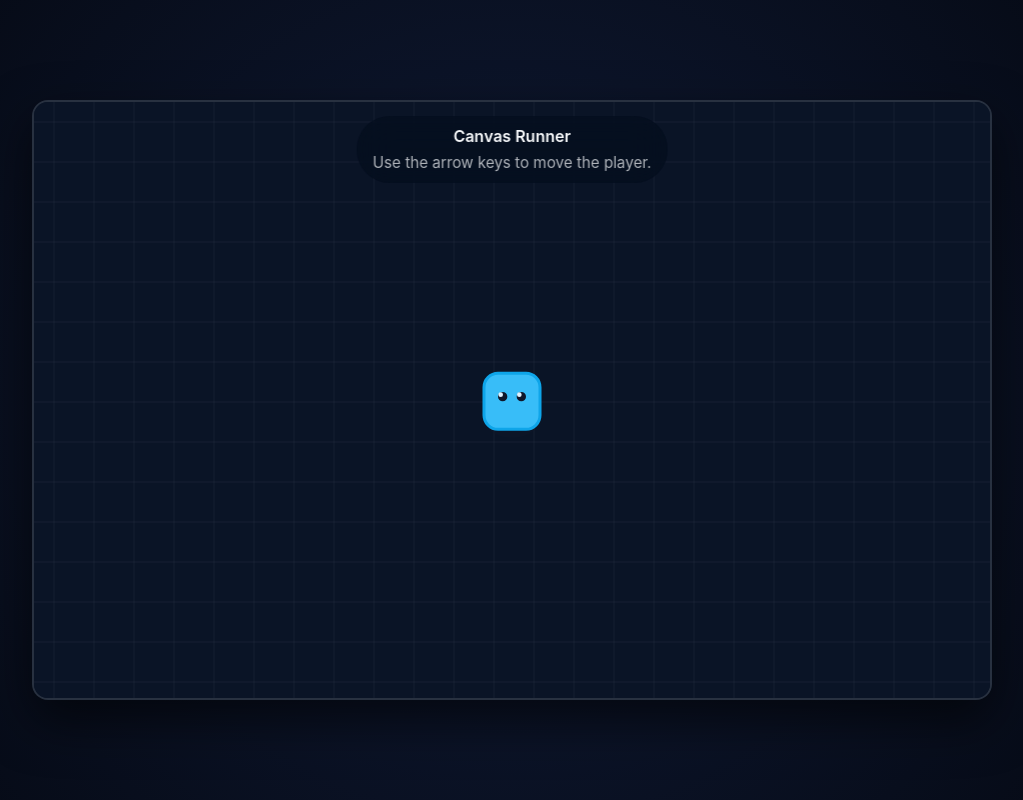
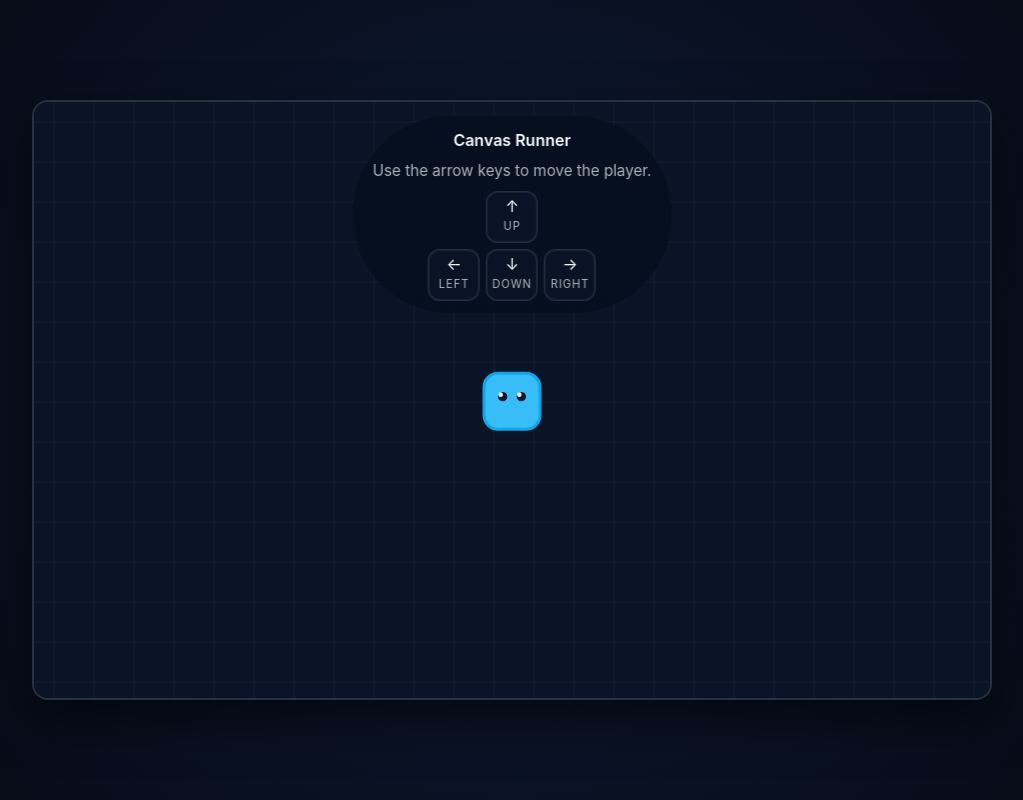
Before and after one commit to mrybak834/tiktokCodes, a website built with webpack: page public/index.html in a window 1280 px wide. Shown: the whole page, without its empty margins (128-1151 px from the left). Built offline with nearby package versions, Linux system fonts and the light colour scheme.

Commit message:
Add HUD key indicators and sync with input state

```diff
--- a/public/index.html
+++ b/public/index.html
@@ -13,6 +13,32 @@
       <aside class="hud" aria-live="polite">
         <h1 class="hud__title">Canvas Runner</h1>
         <p class="hud__hint">Use the arrow keys to move the player.</p>
+        <ul class="hud__keys" aria-label="Arrow key status">
+          <li class="hud__key-item hud__key-item--up">
+            <span class="hud__key" data-key="ArrowUp" role="switch" aria-checked="false">
+              <span class="hud__key-icon" aria-hidden="true">↑</span>
+              <span class="hud__key-label">Up</span>
+            </span>
+          </li>
+          <li class="hud__key-item hud__key-item--left">
+            <span class="hud__key" data-key="ArrowLeft" role="switch" aria-checked="false">
+              <span class="hud__key-icon" aria-hidden="true">←</span>
+              <span class="hud__key-label">Left</span>
+            </span>
+          </li>
+          <li class="hud__key-item hud__key-item--down">
+            <span class="hud__key" data-key="ArrowDown" role="switch" aria-checked="false">
+              <span class="hud__key-icon" aria-hidden="true">↓</span>
+              <span class="hud__key-label">Down</span>
+            </span>
+          </li>
+          <li class="hud__key-item hud__key-item--right">
+            <span class="hud__key" data-key="ArrowRight" role="switch" aria-checked="false">
+              <span class="hud__key-icon" aria-hidden="true">→</span>
+              <span class="hud__key-label">Right</span>
+            </span>
+          </li>
+        </ul>
       </aside>
     </main>
   </body>
--- a/src/main.js
+++ b/src/main.js
@@ -30,6 +30,10 @@ const gameState = {
   lastTimestamp: performance.now(),
 };
 
+const keyElements = Object.fromEntries(
+  Object.keys(gameState.keys).map((key) => [key, document.querySelector(`[data-key="${key}"]`)]),
+);
+
 const clamp = (value, min, max) => Math.max(min, Math.min(max, value));
 
 const handleResize = () => {
@@ -45,9 +49,19 @@ const handleResize = () => {
   gameState.sprite.y = clamp(gameState.sprite.y || half, half, gameState.viewportHeight - half);
 };
 
+const updateKeyDisplay = () => {
+  Object.entries(gameState.keys).forEach(([key, isActive]) => {
+    const element = keyElements[key];
+    if (!element) return;
+    element.classList.toggle('is-active', isActive);
+    element.setAttribute('aria-checked', String(isActive));
+  });
+};
+
 const handleKeyChange = (event, isActive) => {
   if (Object.prototype.hasOwnProperty.call(gameState.keys, event.key)) {
     gameState.keys[event.key] = isActive;
+    updateKeyDisplay();
     event.preventDefault();
   }
 };
@@ -164,6 +178,7 @@ const initialise = () => {
   gameState.sprite.x = gameState.viewportWidth / 2;
   gameState.sprite.y = gameState.viewportHeight / 2;
   gameState.lastTimestamp = performance.now();
+  updateKeyDisplay();
   render();
   window.requestAnimationFrame(gameLoop);
 };
--- a/src/styles/style.css
+++ b/src/styles/style.css
@@ -40,8 +40,12 @@ body {
   top: 16px;
   left: 50%;
   transform: translateX(-50%);
+  display: flex;
+  flex-direction: column;
+  align-items: center;
+  gap: 8px;
   text-align: center;
-  padding: 8px 16px;
+  padding: 12px 20px;
   border-radius: 999px;
   background: rgba(3, 12, 28, 0.6);
   backdrop-filter: blur(18px);
@@ -57,8 +61,78 @@ body {
 }
 
 .hud__hint {
-  margin: 4px 0 0;
+  margin: 0;
   opacity: 0.7;
+}
+
+.hud__keys {
+  display: grid;
+  grid-template-columns: repeat(3, minmax(0, 52px));
+  grid-template-rows: repeat(2, 52px);
+  grid-template-areas:
+    '. up .'
+    'left down right';
+  gap: 6px;
+  padding: 0;
+  margin: 0;
+  list-style: none;
+}
+
+.hud__key-item {
+  display: flex;
+  justify-content: center;
+  align-items: stretch;
+}
+
+.hud__key {
+  display: flex;
+  flex-direction: column;
+  align-items: center;
+  justify-content: center;
+  gap: 4px;
+  border-radius: 12px;
+  border: 1px solid rgba(148, 163, 184, 0.2);
+  background: rgba(15, 23, 42, 0.6);
+  box-shadow: inset 0 0 0 1px rgba(148, 163, 184, 0.1);
+  font-size: 0.7rem;
+  padding: 6px;
+  transition: background 120ms ease, border-color 120ms ease, transform 120ms ease;
+  min-width: 48px;
+  width: 100%;
+  height: 100%;
+}
+
+.hud__key-icon {
+  font-size: 1rem;
+  line-height: 1;
+}
+
+.hud__key-label {
+  text-transform: uppercase;
+  letter-spacing: 0.08em;
+  opacity: 0.7;
+}
+
+.hud__key.is-active {
+  background: rgba(56, 189, 248, 0.18);
+  border-color: rgba(56, 189, 248, 0.8);
+  transform: translateY(-1px);
+}
+
+.hud__key-item--up {
+  grid-area: up;
+}
+
+.hud__key-item--left {
+  grid-area: left;
+}
+
+.hud__key-item--down {
+  grid-area: down;
+}
+
+.hud__key-item--right {
+  grid-area: right;
 }
 
 @media (max-width: 600px) {
@@ -70,6 +144,11 @@ body {
   .hud {
     font-size: 0.85rem;
     top: 12px;
-    padding: 6px 12px;
+    padding: 8px 14px;
+  }
+
+  .hud__keys {
+    grid-template-columns: repeat(3, minmax(0, 44px));
+    grid-template-rows: repeat(2, 44px);
   }
 }
```
